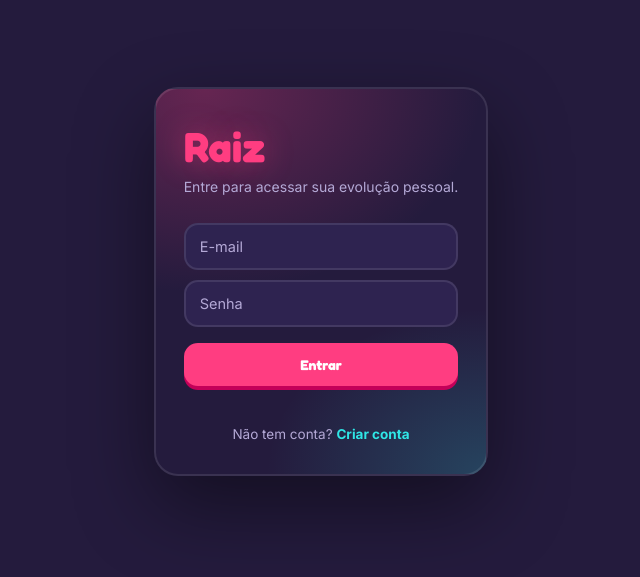
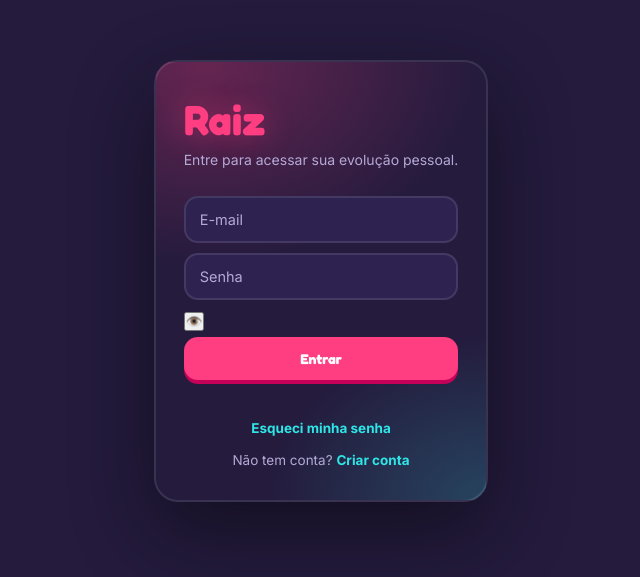
Before and after one commit to matheusSfernandes/App-raiz, a React (Vite) app in the folder raiz-react-source/: page / in a window 1280 px wide. Shown: the part 119-696 px from the top of the page, without its empty margins (319-959 px from the left). Built offline with nearby package versions, Linux system fonts and the light colour scheme.

Commit message:
Refactor AuthScreen to include PasswordInput component

```diff
--- a/raiz-react-source/src/components/AuthScreen.jsx
+++ b/raiz-react-source/src/components/AuthScreen.jsx
@@ -1,8 +1,26 @@
 import { useState } from 'react';
 import { sb } from '../lib/supabaseClient';
 
+function PasswordInput({ value, onChange, placeholder, autoComplete }) {
+  const [show, setShow] = useState(false);
+  return (
+    <div className="password-field">
+      <input
+        type={show ? 'text' : 'password'}
+        placeholder={placeholder}
+        autoComplete={autoComplete}
+        value={value}
+        onChange={onChange}
+      />
+      <button type="button" className="password-toggle" onClick={() => setShow(s => !s)} aria-label={show ? 'Esconder senha' : 'Mostrar senha'}>
+        {show ? '🙈' : '👁️'}
+      </button>
+    </div>
+  );
+}
+
 export default function AuthScreen() {
-  const [isSignup, setIsSignup] = useState(false);
+  const [mode, setMode] = useState('login'); // 'login' | 'signup' | 'forgot'
   const [email, setEmail] = useState('');
   const [password, setPassword] = useState('');
   const [error, setError] = useState('');
@@ -10,8 +28,20 @@
 
   async function handleSubmit() {
     setError(''); setErrorColor('');
+
+    if (mode === 'forgot') {
+      if (!email) { setError('Digite seu e-mail.'); return; }
+      const { error } = await sb.auth.resetPasswordForEmail(email, {
+        redirectTo: window.location.origin,
+      });
+      if (error) { setError(error.message); return; }
+      setErrorColor('var(--moss)');
+      setError('Link enviado! Verifique seu e-mail para redefinir a senha.');
+      return;
+    }
+
     if (!email || !password) { setError('Preencha e-mail e senha.'); return; }
-    if (isSignup) {
+    if (mode === 'signup') {
       const { data, error } = await sb.auth.signUp({ email, password });
       if (error) { setError(error.message); return; }
       if (data.user && !data.session) {
@@ -24,20 +54,39 @@
     }
   }
 
+  const titles = {
+    login: 'Entre para acessar sua evolução pessoal.',
+    signup: 'Crie sua conta para começar.',
+    forgot: 'Digite seu e-mail para receber o link de redefinição.',
+  };
+  const buttonLabels = { login: 'Entrar', signup: 'Criar conta', forgot: 'Enviar link' };
+
   return (
     <div className="auth-screen" id="authScreen">
       <div className="auth-logo">Raiz</div>
-      <div className="auth-sub">{isSignup ? 'Crie sua conta para começar.' : 'Entre para acessar sua evolução pessoal.'}</div>
+      <div className="auth-sub">{titles[mode]}</div>
       <input type="email" placeholder="E-mail" autoComplete="email" value={email} onChange={e => setEmail(e.target.value)} />
-      <input type="password" placeholder="Senha" autoComplete="current-password" value={password} onChange={e => setPassword(e.target.value)} />
-      <button className="btn" onClick={handleSubmit}>{isSignup ? 'Criar conta' : 'Entrar'}</button>
+      {mode !== 'forgot' && (
+        <PasswordInput
+          value={password}
+          onChange={e => setPassword(e.target.value)}
+          placeholder="Senha"
+          autoComplete={mode === 'signup' ? 'new-password' : 'current-password'}
+        />
+      )}
+      <button className="btn" onClick={handleSubmit}>{buttonLabels[mode]}</button>
       <div className="auth-error" style={{ color: errorColor || undefined }}>{error}</div>
+
+      {mode === 'login' && (
+        <div className="auth-toggle">
+          <a onClick={() => { setMode('forgot'); setError(''); }}>Esqueci minha senha</a>
+        </div>
+      )}
+
       <div className="auth-toggle">
-        {isSignup ? (
-          <>Já tem conta? <a onClick={() => setIsSignup(false)}>Entrar</a></>
-        ) : (
-          <>Não tem conta? <a onClick={() => setIsSignup(true)}>Criar conta</a></>
-        )}
+        {mode === 'signup' && (<>Já tem conta? <a onClick={() => { setMode('login'); setError(''); }}>Entrar</a></>)}
+        {mode === 'login' && (<>Não tem conta? <a onClick={() => { setMode('signup'); setError(''); }}>Criar conta</a></>)}
+        {mode === 'forgot' && (<>Lembrou a senha? <a onClick={() => { setMode('login'); setError(''); }}>Voltar ao login</a></>)}
       </div>
     </div>
   );
```
